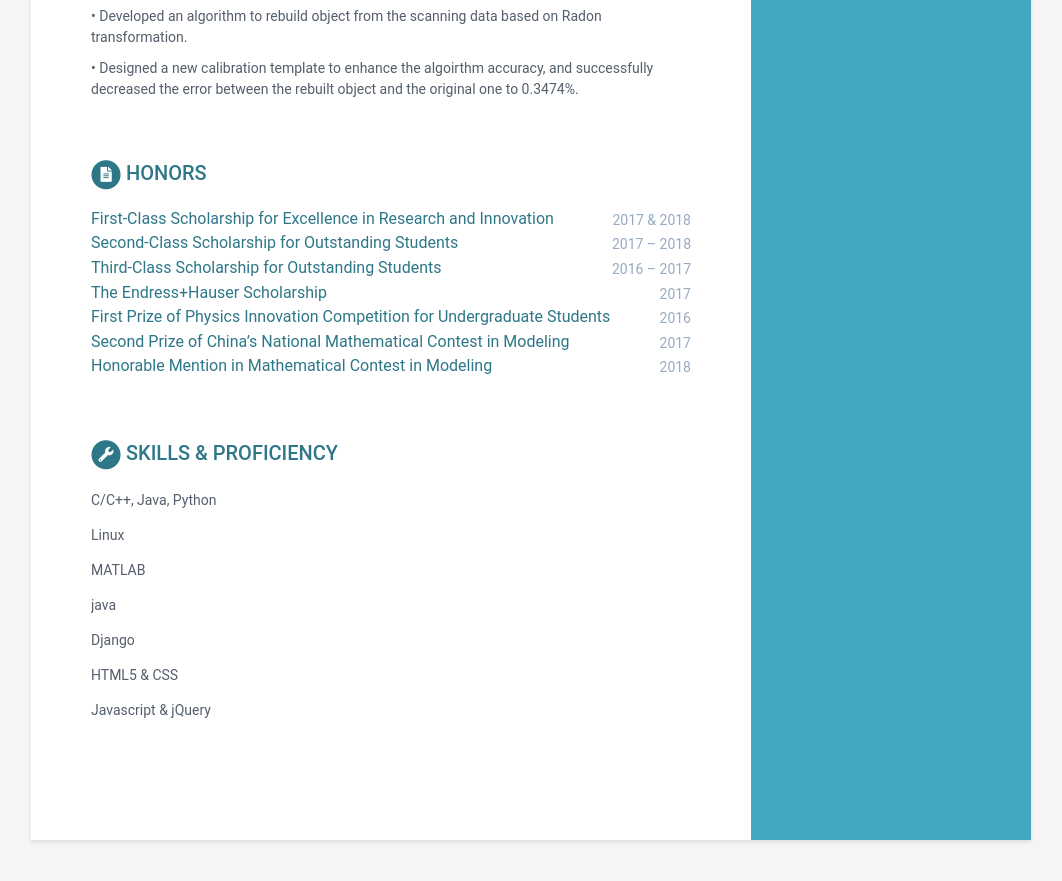
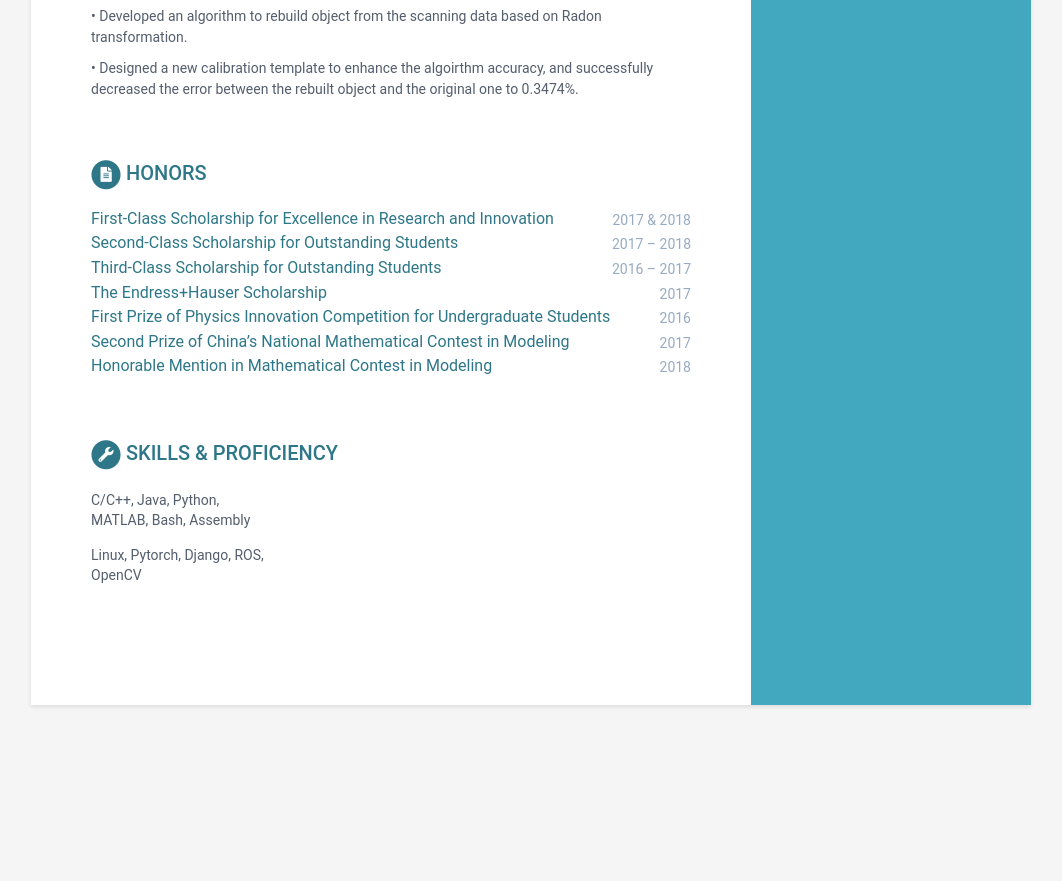
Before and after one commit to SuboOx/SuboOx.github.io, a Jekyll site: the page built from index.html, in a window 1280 px wide and 900 px high, scrolled down 2879 px. Shown: the top 881 px of the window, without its empty margins (109-1171 px from the left). Built offline with Jekyll 4.4.1, drawn with Linux system fonts in a browser that asks for light colours; after the commit the page ends 3644 px from its top, so only the background shows below that.

Commit message:
Update in data

```diff
--- a/_data/data.yml
+++ b/_data/data.yml
@@ -214,7 +214,7 @@ skills:
   title: Skills &amp; Proficiency
 
   toolset:
-    - name: C/C++, Java, Python
+    - name: C/C++, Java, Python, MATLAB, Bash, Assembly
       level: 98%
 
     # - name: Java
@@ -226,20 +226,20 @@ skills:
     # - name: Python
     #   level: 98%
 
-    - name: Linux
+    - name: Linux, Pytorch, Django, ROS, OpenCV
       level: 98%
 
-    - name: MATLAB
-      level: 95%
+    # - name: MATLAB
+    #   level: 95%
 
-    - name: java
-      level: 90%
+    # - name: java
+    #   level: 90%
 
-    - name: Django
-      level: 90%
+    # - name: Django
+    #   level: 90%
 
-    - name: HTML5 & CSS
-      level: 90%
+    # - name: HTML5 & CSS
+    #   level: 90%
 
-    - name: Javascript & jQuery
-      level: 90%
+    # - name: Javascript & jQuery
+    #   level: 90%
```
